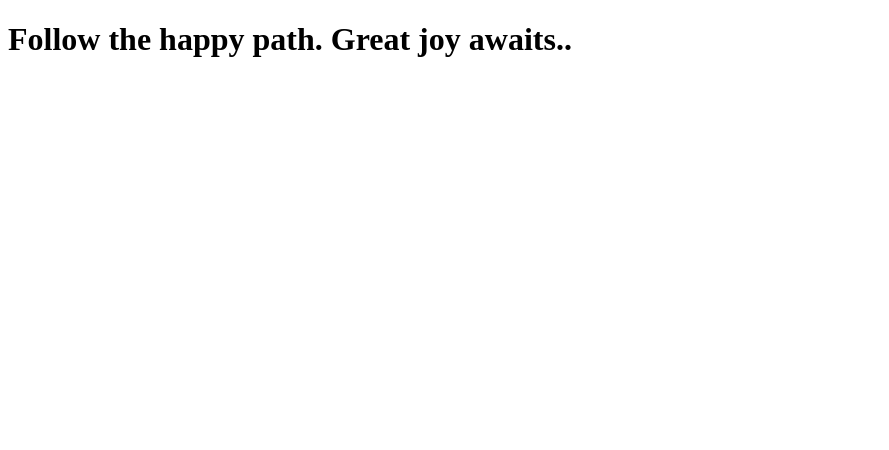
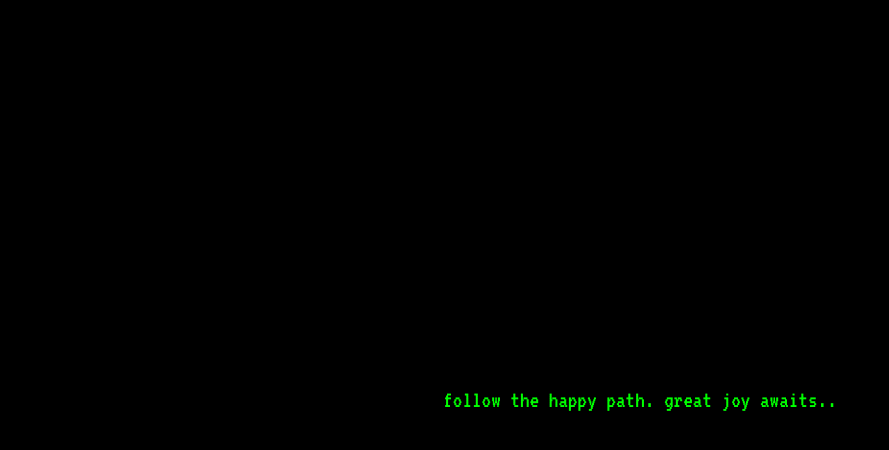
Before and after one commit to niallbenson/niallbenson.github.io, a plain HTML site: page index.html in a window 1280 px wide. Shown: the whole page, without its empty margins (0-889 px from the left). Drawn offline with Linux system fonts and the light colour scheme.

Commit message:
Update index.html

```diff
--- a/index.html
+++ b/index.html
@@ -1,10 +1,26 @@
 <!DOCTYPE html>
 <html lang="en">
 <head>
+    <link href="https://fonts.googleapis.com/css2?family=VT323&display=swap" rel="stylesheet">
     <meta charset="UTF-8">
     <meta http-equiv="X-UA-Compatible" content="IE=edge">
     <meta name="viewport" content="width=device-width, initial-scale=1.0">
-    <title>My Game - Holding Page</title>
+    <style>
+        body {
+            background-color: black;
+            font-family: 'VT323', monospace;
+            font-size: 24px;
+            color: #00FF00;
+            text-align: center;
+            display: flex;
+            align-items: center;
+            justify-content: center;
+            height: 100vh;
+            margin: 0;
+            padding: 0;
+        }
+    </style>
+    <title>follow the happy path.</title>
     <script>
         let counter = 0;
         function updateText() {
@@ -16,6 +32,6 @@
     </script>
 </head>
 <body>
-    <h1>Follow the happy path. Great joy awaits<span id="ellipsis">.</span></h1>
+    <div id="message">follow the happy path. great joy awaits<span id="ellipsis">.</span></h1>
 </body>
 </html>
```
